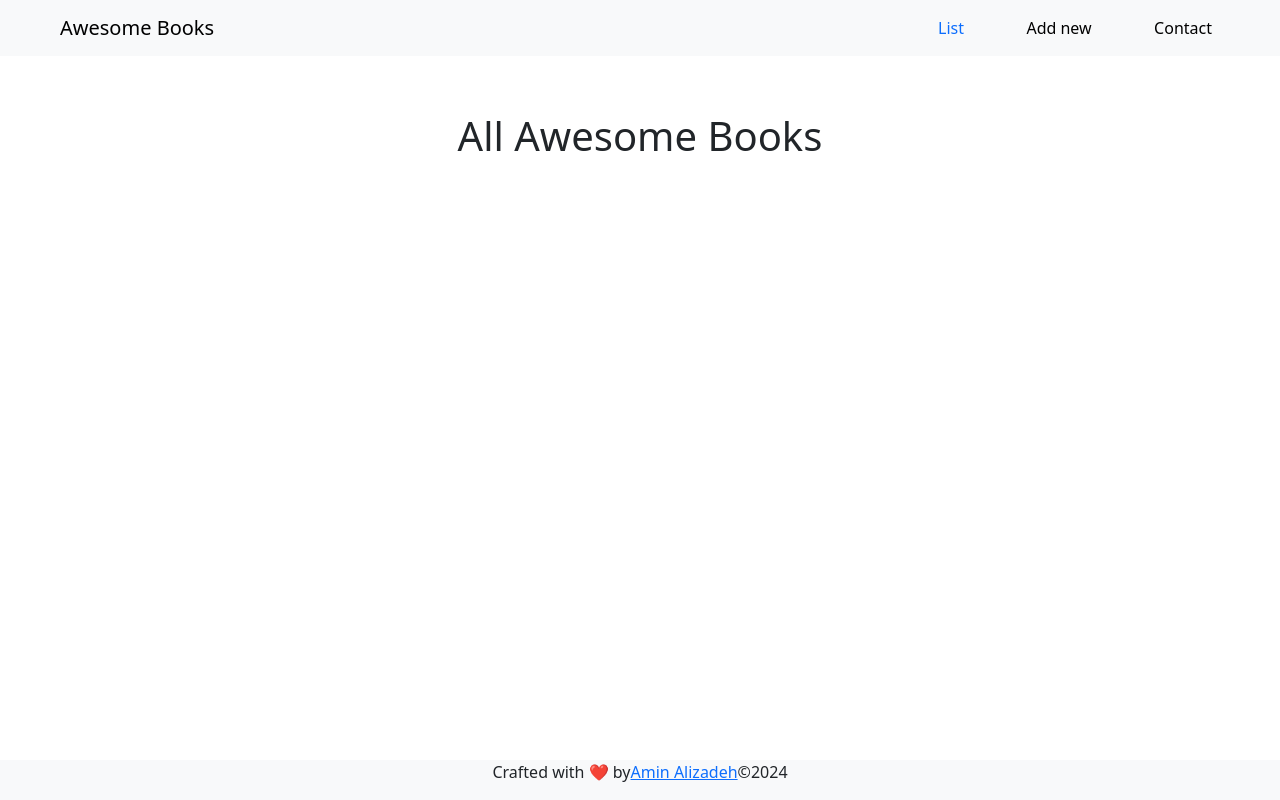
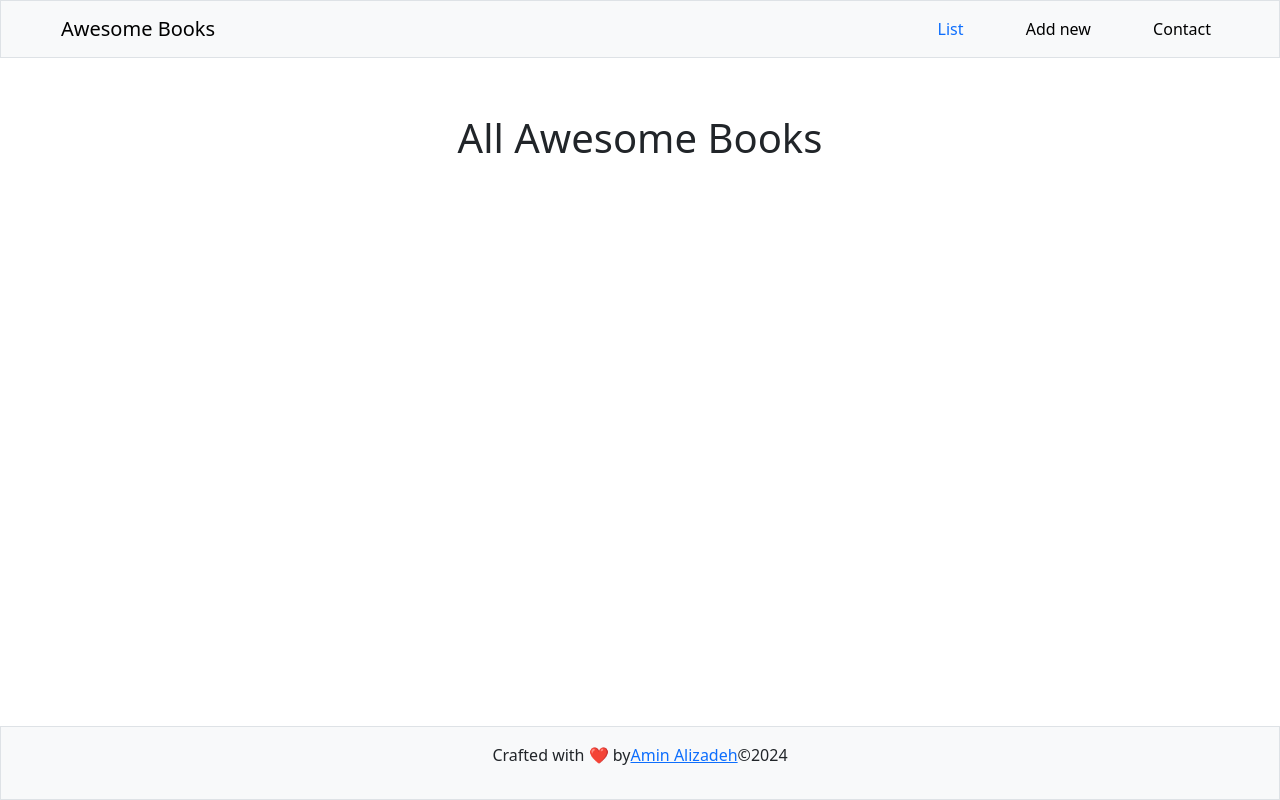
Before and after one commit to M-AminAlizadeh/Awesome-books-collection, a website with bundled scripts: page index.html in a window 1280 px wide. Built offline with nearby package versions, Linux system fonts and the light colour scheme.

Commit message:
Add border to header and footer

```diff
--- a/index.html
+++ b/index.html
@@ -10,7 +10,7 @@
     <title>Awesome Books Collection</title>
   </head>
   <body>
-    <header>
+    <header class="border">
       <nav class="px-5 navbar navbar-expand-lg bg-body-tertiary">
         <div class="container-fluid">
           <a class="navbar-brand" href="#">Awesome Books</a>
@@ -41,7 +41,7 @@
     <main class="py-5"></main>
 
     <footer
-      class="bg-light position-fixed fixed-bottom d-flex justify-content-center align-item-center"
+      class="bg-light position-fixed fixed-bottom d-flex justify-content-center align-item-center py-3 border"
     >
       Crafted with ❤️ by
       <a href="https://github.com/M-AminAlizadeh">Amin Alizadeh </a>
```
